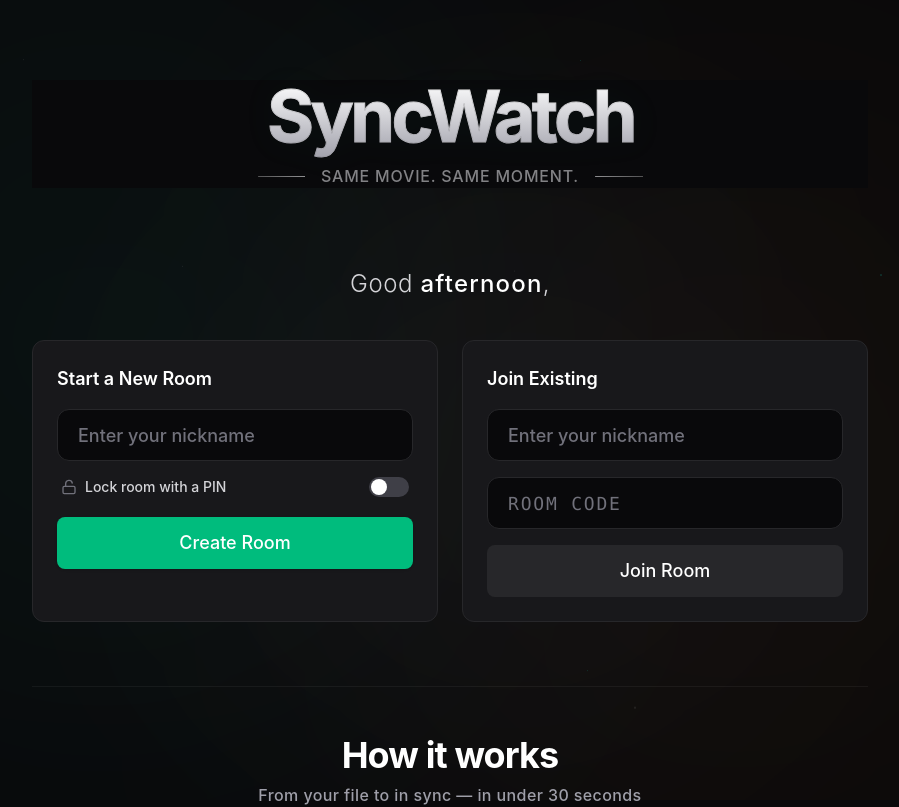
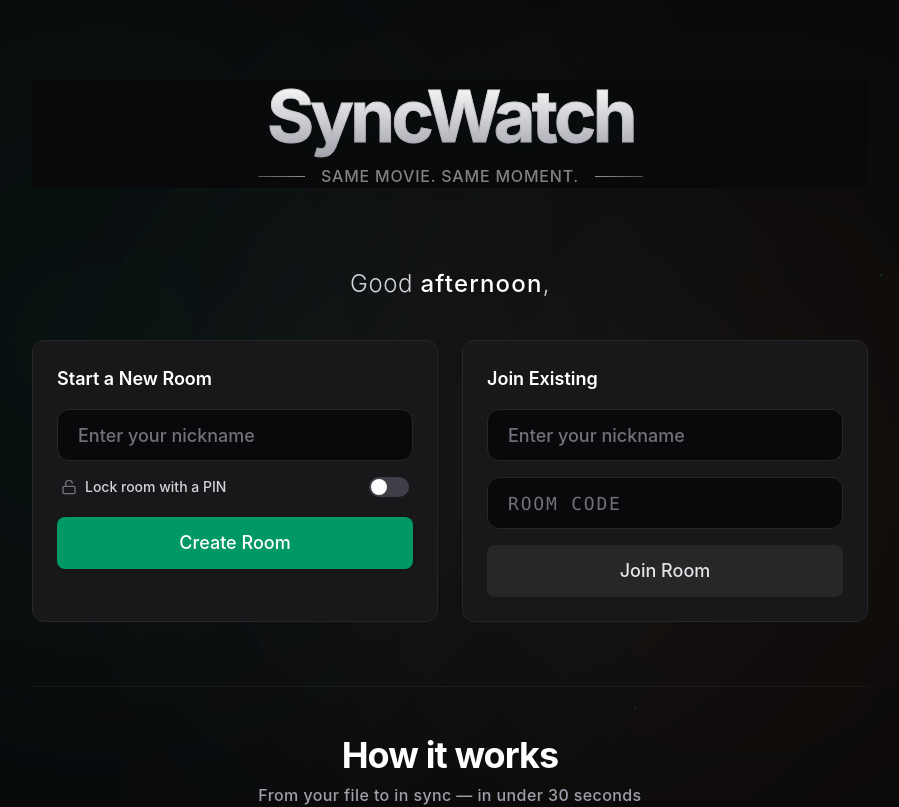
Before and after one commit to sampratigaurav/syncwatch, a React (Vite) app in the folder client/: page / in a window 1280 px wide. Shown: the top 807 px of the page, without its empty margins (190-1089 px from the left). Built offline with nearby package versions, Linux system fonts and the light colour scheme.

Commit message:
style: Refine button hover states and transitions

```diff
--- a/client/src/pages/Home.tsx
+++ b/client/src/pages/Home.tsx
@@ -392,7 +392,7 @@ export default function Home() {
                <button
                  onClick={handleCreateRoom}
                  disabled={isLoading}
-                 className="w-full h-12 tablet:h-[52px] min-h-[48px] rounded-lg font-medium px-5 transition-all duration-200 disabled:opacity-50 active:scale-[0.98] shadow-sm bg-emerald-500 hover:bg-emerald-600 text-white flex items-center justify-center text-base tablet:text-lg"
+                 className="w-full h-12 tablet:h-[52px] min-h-[48px] rounded-lg font-medium px-5 py-2.5 transition-colors disabled:opacity-50 active:scale-[0.98] shadow-sm bg-emerald-600 hover:bg-emerald-500 text-white flex items-center justify-center text-base tablet:text-lg"
                >
                  Create Room
                </button>
@@ -457,7 +457,7 @@ export default function Home() {
                <button
                  onClick={handleJoinRoom}
                  disabled={isLoading}
-                 className="w-full h-12 tablet:h-[52px] min-h-[48px] rounded-lg font-medium px-5 transition-all duration-200 disabled:opacity-50 active:scale-[0.98] bg-zinc-800 hover:bg-zinc-700 text-white flex items-center justify-center text-base tablet:text-lg"
+                 className="w-full h-12 tablet:h-[52px] min-h-[48px] rounded-lg font-medium px-5 py-2.5 transition-colors disabled:opacity-50 active:scale-[0.98] bg-zinc-800 hover:bg-zinc-700 text-zinc-200 hover:text-white flex items-center justify-center text-base tablet:text-lg"
                >
                  Join Room
                </button>
```
